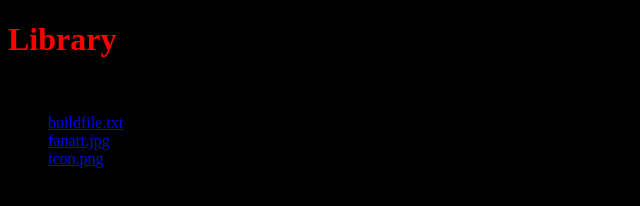
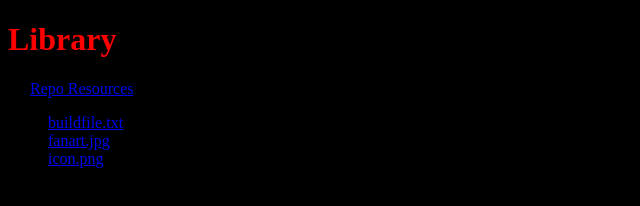
Before and after one commit to dgrant51/area51, a plain HTML site: page Build Resources/index.html in a window 1280 px wide. Shown: the whole page, without its empty margins (0-640 px from the left). Drawn offline with Linux system fonts and the light colour scheme.

Commit message:
Update index.html

```diff
--- a/Build Resources/index.html
+++ b/Build Resources/index.html
@@ -6,7 +6,7 @@
 
 <p style="color:white">
  <li style=:"color:white">
-     <a hrefRepo resources=>Repo Resources</a>
+     <a href=:"Repo resources"=>Repo Resources</a>
    </li>
  <ol>
    <li style=:"color:white">
```
